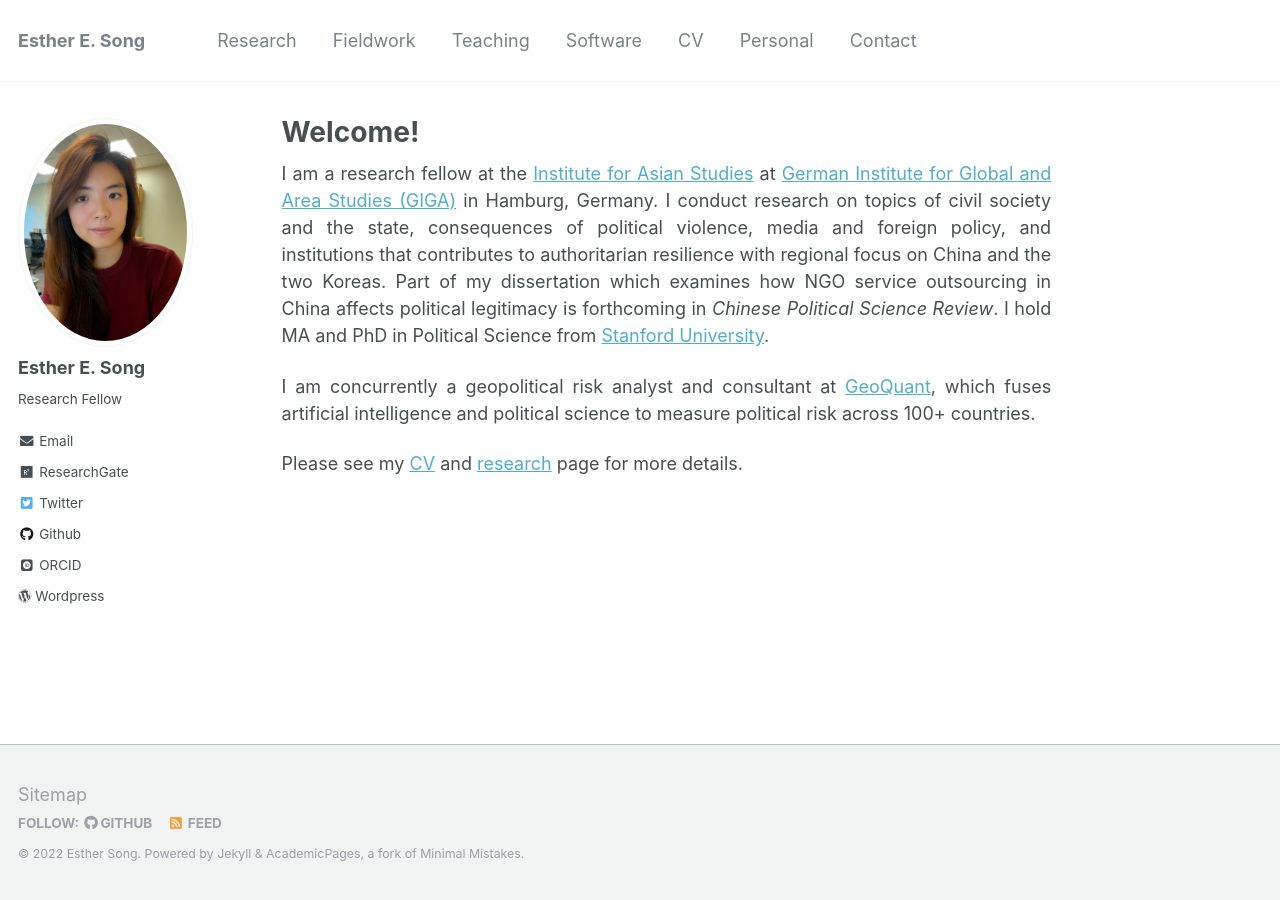
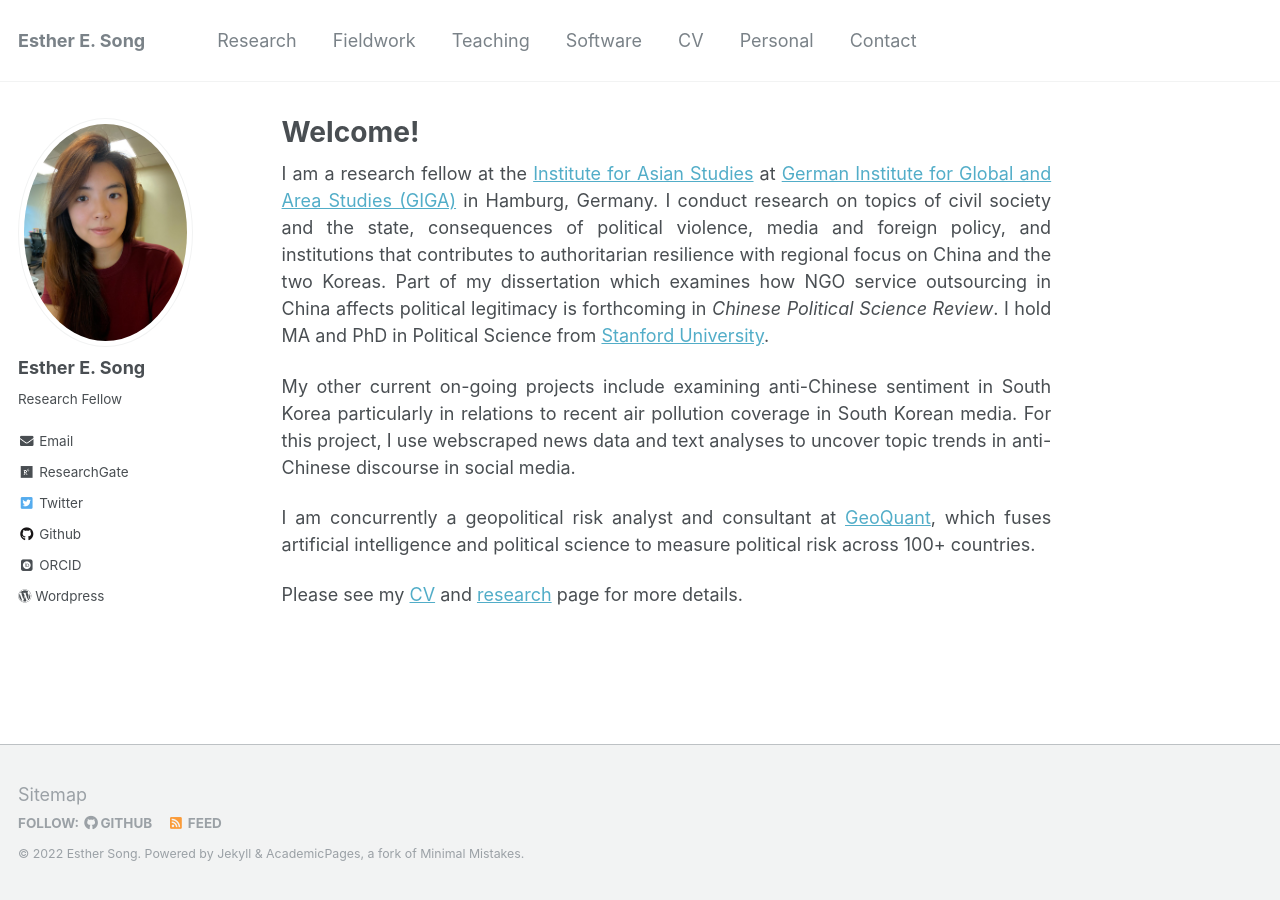
Before and after one commit to ehsong/ehsong.github.io, a Jekyll site: the page built from _pages/about.md, in a window 1280 px wide. Built offline with Jekyll 4.4.1, drawn with Linux system fonts in a browser that asks for light colours; some web fonts are replaced.

Commit message:
Update about.md

```diff
--- a/_pages/about.md
+++ b/_pages/about.md
@@ -9,6 +9,8 @@ redirect_from:
 ---
 I am a research fellow at the [Institute for Asian Studies](https://www.giga-hamburg.de/en/institutes/giga-institute-for-asian-studies/) at [German Institute for Global and Area Studies (GIGA)](https://www.giga-hamburg.de/en/) in Hamburg, Germany. I conduct research on topics of civil society and the state, consequences of political violence, media and foreign policy, and institutions that contributes to authoritarian resilience with regional focus on China and the two Koreas. Part of my dissertation which examines how NGO service outsourcing in China affects political legitimacy is forthcoming in *Chinese Political Science Review*. I hold MA and PhD in Political Science from [Stanford University](https://stanford.edu).
 
+My other current on-going projects include examining anti-Chinese sentiment in South Korea particularly in relations to recent air pollution coverage in South Korean media. For this project, I use webscraped news data and text analyses to uncover topic trends in anti-Chinese discourse in social media.
+
 I am concurrently a geopolitical risk analyst and consultant at [GeoQuant](https://geoquant.com/), which fuses artificial intelligence and political science to measure political risk across 100+ countries.
 
 Please see my [CV](https://drive.google.com/file/d/18NiiMCoBmBMxDBr2_sDnOtkfhWOFqh9d/view?usp=sharing) and [research](https://ehsong.github.io/research/) page for more details.
```
